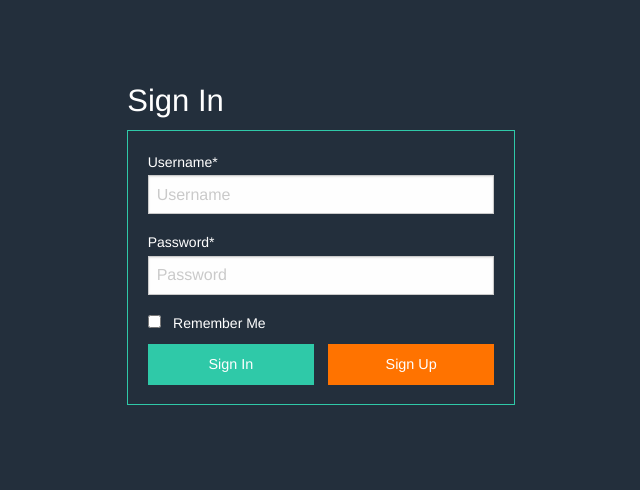
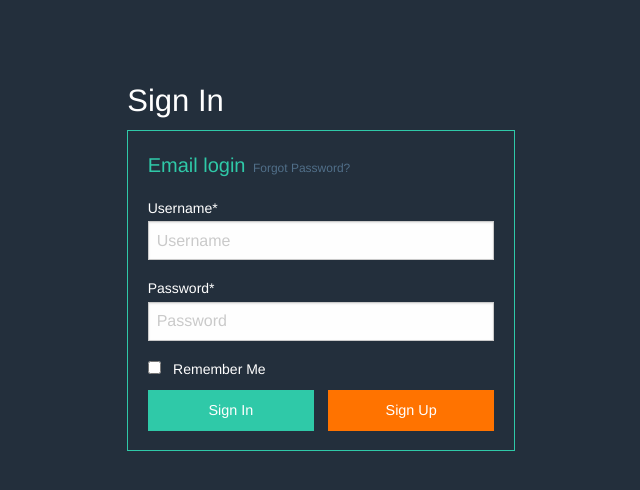
Before and after one commit to SaturDJang/warp, a Django app: page /accounts/login/ in a window 1280 px wide. Shown: the part 64-554 px from the top of the page, without its empty margins (319-959 px from the left). Run offline with Django 3.2, Linux system fonts and the light colour scheme; style sheets or scripts are compiled from the project's sources; parts of the project's set-up code (start-up, migrations or seed data) failed here and were passed over; some libraries are stand-ins or nearby versions.

Commit message:
Move Email Login Title markup

```diff
--- a/warp/templates/account/login.html
+++ b/warp/templates/account/login.html
@@ -18,15 +18,15 @@
           {% include "account/provider_list.html" with process="login" %}
         </div>
 
-        <div class="login-title-wrapper">
-          <span class="login-title">{% trans 'Email login' %}</span>
-          <a class="forgot-pass secondaryAction" href="{% url 'account_reset_password' %}">{% trans "Forgot Password?" %}</a>
-        </div>
-
         {% include "socialaccount/snippets/login_extra.html" %}
 
       {% else %}
       {% endif %}
+
+      <div class="login-title-wrapper">
+        <span class="login-title">{% trans 'Email login' %}</span>
+        <a class="forgot-pass secondaryAction" href="{% url 'account_reset_password' %}">{% trans "Forgot Password?" %}</a>
+      </div>
 
       <form class="login" method="POST" action="{% url 'account_login' %}">
         {% csrf_token %}
```
